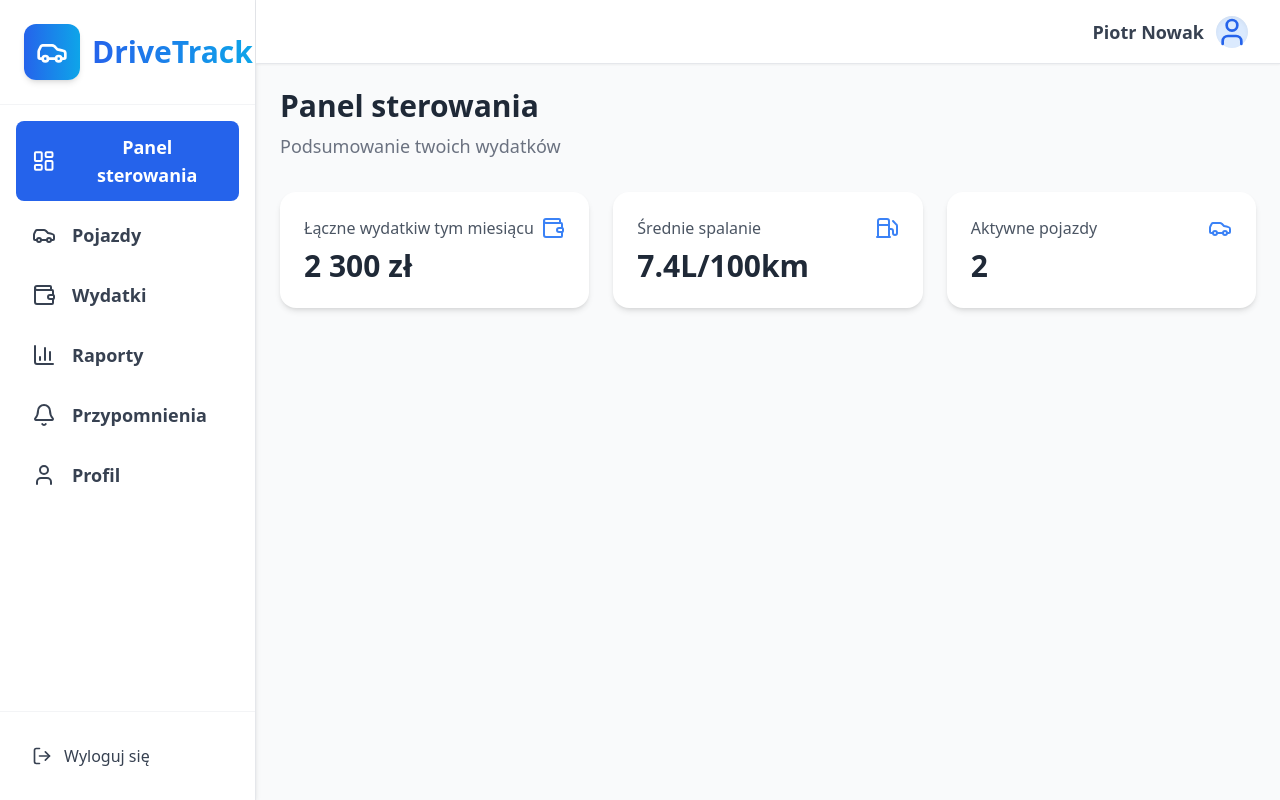
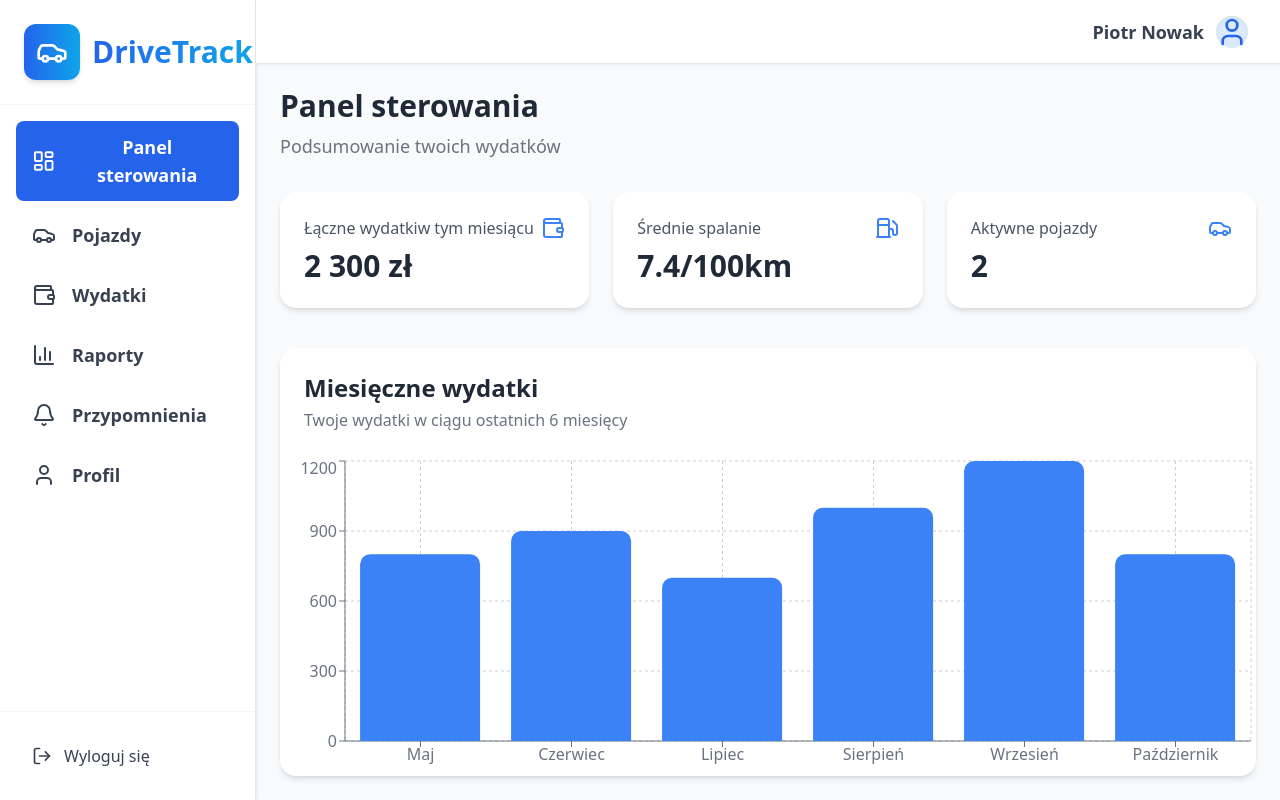
Before and after one commit to PNowakPolsl/Bachelor-DriveTrack, a React (Vite) app in the folder drivetrack/: page /dashboard in a window 1280 px wide. Built offline with nearby package versions, Linux system fonts and the light colour scheme.

Commit message:
Wstępny wykres wydatków

```diff
--- a/drivetrack/package.json
+++ b/drivetrack/package.json
@@ -14,7 +14,8 @@
     "lucide-react": "^0.545.0",
     "react": "^19.1.1",
     "react-dom": "^19.1.1",
-    "react-router-dom": "^7.9.4"
+    "react-router-dom": "^7.9.4",
+    "recharts": "^3.2.1"
   },
   "devDependencies": {
     "@eslint/js": "^9.36.0",
--- /dev/null
+++ b/drivetrack/src/components/MonthlyExpensesChart.tsx
@@ -0,0 +1,37 @@
+import { BarChart, Bar, XAxis, YAxis, Tooltip, ResponsiveContainer, CartesianGrid } from "recharts";
+
+export default function MonthlyExpensesChart(){
+
+      const data = [
+        { month: "Maj", Wartość: 800 },
+        { month: "Czerwiec", Wartość: 900 },
+        { month: "Lipiec", Wartość: 700 },
+        { month: "Sierpień", Wartość: 1000 },
+        { month: "Wrzesień", Wartość: 1200 },
+        { month: "Październik", Wartość: 800 },
+      ];
+
+    return(
+        <div className="bg-white rounded-2xl shadow-md pt-6 mt-10">
+          <h2 className="text-2xl font-semibold text-gray-800 px-6">
+            Miesięczne wydatki
+          </h2>
+          <p className="text-gray-500 text-md mt-1 px-6">
+            Twoje wydatki w ciągu ostatnich 6 miesięcy
+          </p>
+            <div className="mt-6 h-80">
+                <ResponsiveContainer width="100%" height="100%">
+                    <BarChart data={data}>
+                    <CartesianGrid strokeDasharray="3 3" stroke="#cbcdd1"/>
+                    <XAxis dataKey="month" stroke="#6b7280" />
+                    <YAxis stroke="#6b7280" />
+                    <Tooltip />
+                    <Bar dataKey="Wartość" fill="#3b82f6" radius={[10, 10, 0, 0]}  />
+                    </BarChart>
+                </ResponsiveContainer>
+            </div>
+
+        </div>
+
+    );
+}
--- a/drivetrack/src/pages/Dashboard.tsx
+++ b/drivetrack/src/pages/Dashboard.tsx
@@ -1,6 +1,7 @@
 import Sidebar from "../components/Sidebar";
 import Topbar from "../components/Topbar";
 import { Wallet, Fuel, Car } from "lucide-react";
+import MonthlyExpensesChart from "../components/MonthlyExpensesChart";
 
 export default function Dashboard() {
 
@@ -39,7 +40,7 @@ export default function Dashboard() {
                 Średnie spalanie
               </h3>
               <p className="text-3xl font-bold text-gray-800 mt-2">
-                7.4L/100km
+                7.4/100km
               </p>
             </div>
 
@@ -56,6 +57,8 @@ export default function Dashboard() {
             </div>
           </div>
 
+        <MonthlyExpensesChart />
+
 
         </main>
       </div>
```
Also changed, not shown: 1 other file (tests, documents, lock files or other folders).
